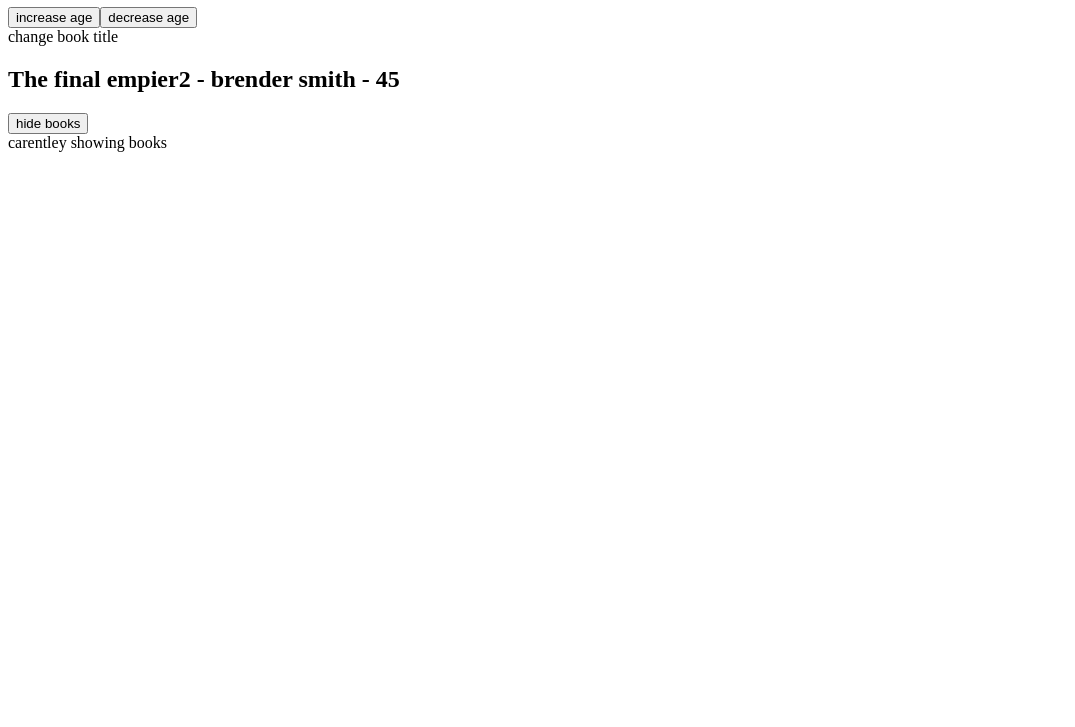
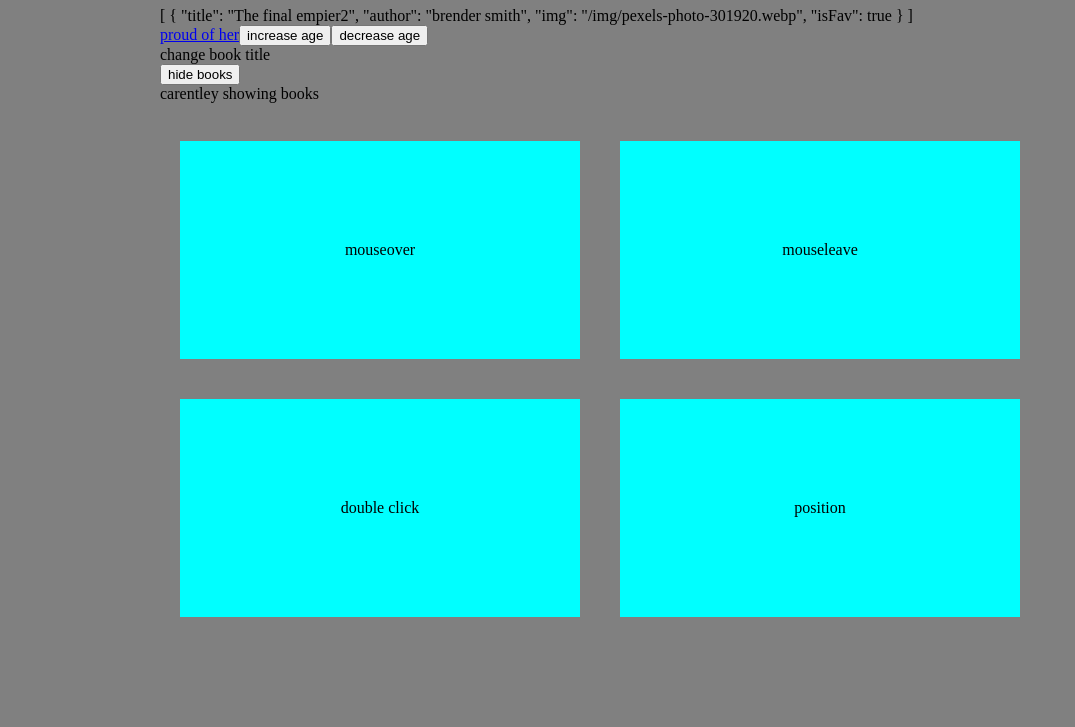
Before and after one commit to olgaKhristo/TestVueJs, a plain HTML site: page index.html in a window 1280 px wide. Shown: the part 73-800 px from the top of the page, without its empty margins (0-1075 px from the left). Drawn offline with nearby package versions, Linux system fonts and the light colour scheme.

Commit message:
learning more

```diff
--- a/app.js
+++ b/app.js
@@ -3,15 +3,47 @@ const app = Vue.createApp({
     //template: '<h2>Im a template</h2>'
     data() {
         return {
+            url: 'https://github.com/olgaKhristo',
             showBooks: true,
-            title: 'The final empier2',
-            author: 'brender smith',
-            age: 45,
+            books:[
+                { title: 'The final empier2', author: 'brender smith' , img: '/img/pexels-photo-301920.webp', isFav: true},
+                { title: 'The fiii', author: 'brender smith' , img: '/img/pexels-photo-694740.jpeg', isFav: false},
+                { title: 'The final empier33', author: 'brender smith' },
+                { title: 'The fooooooo', author: 'brender smith' }
+            ]
+
+
+
+            //x: 0,
+            //y: 0
         }
     },
+
+    computed:{
+        filteredBooks(){
+            return this.books.filter((book)=>book.isFav)
+        }
+    },
+
     methods: {
+
+        toggleFev(book){
+            book.isFav = !book.isFav
+
+        },
         toggleShowBooks() {
             this.showBooks = !this.showBooks
+        },
+        handleEvent(e, data) {
+            console.log(e, e.type)
+            if(data){
+                console.log(data)
+            }
+        },
+        handleMousemove(e){
+            this.x = e.offsetX
+            this.y = e.offsetY
+
         }
         //changeTitle(title) {
            // this.title = 'the game og'
--- a/index.html
+++ b/index.html
@@ -7,22 +7,38 @@
     <title>TestVueJs</title>
     <script src="https://unpkg.com/vue@3/dist/vue.global.js"></script>
     <script defer src="/app.js"></script>
+    <link rel="stylesheet" href="/style.css">
 </head>
 <body>
     <h1>Hello Vue JS 3</h1>
     <div id="app">
+        <p>{{filteredBooks}}</p>
+        <!--atribute binding-->
+        <a v-bind:href="url">proud of her</a>
 
         <button v-on:click="age++">increase age</button>
         <button @click="age--">decrease age</button>
         <div @click="changeTitle('otbringer')">change book title</div>
         <div v-if="showBooks">
-        <h2>{{title}} - {{author}} - {{age}}</h2>
+        <ul>
+            <li v-for="book in filteredBbooks" :class="{fav: book.isFav}" @click="toggleFav(book)">
+                <img :src="book.img" :alt="book.title">
+                <h3>{{book.title}}</h3>
+                <p>{{book.author}}</p>
+            </li>
+        </ul>
         </div>
         <button @click="toggleShowBooks">
             <span v-if="showBooks"> hide books </span>
             <span v-if="!showBooks"> show books </span>
         </button>
         <div v-show="showBooks">carentley showing books</div>
+        <br>
+        <!--mouse event-->
+        <div class="box" @mouseover="handleEvent($event, 5)">mouseover</div>
+        <div class="box" @mouseleave="handleEvent">mouseleave</div>
+        <div class="box" @dblclick="handleEvent">double click</div>
+        <div class="box" @mousemove="handleMousemove">position {{x}}  {{y}}</div>
     </div>
 
 </body>
--- /dev/null
+++ b/style.css
@@ -0,0 +1,21 @@
+.box{
+    padding: 100px 0;
+    width: 400px;
+    text-align: center;
+    background: aqua;
+    margin: 20px;
+    display: inline-block;
+
+}
+body{
+    background: gray;
+    max-width: 960px;
+    margin: 20px auto;
+}
+p, h3, ul{
+margin: 0;
+padding: 0;
+}
+li{
+
+}
```
Also changed, not shown: img/pexels-photo-301920.webp (added), img/pexels-photo-694740.jpeg (added).
